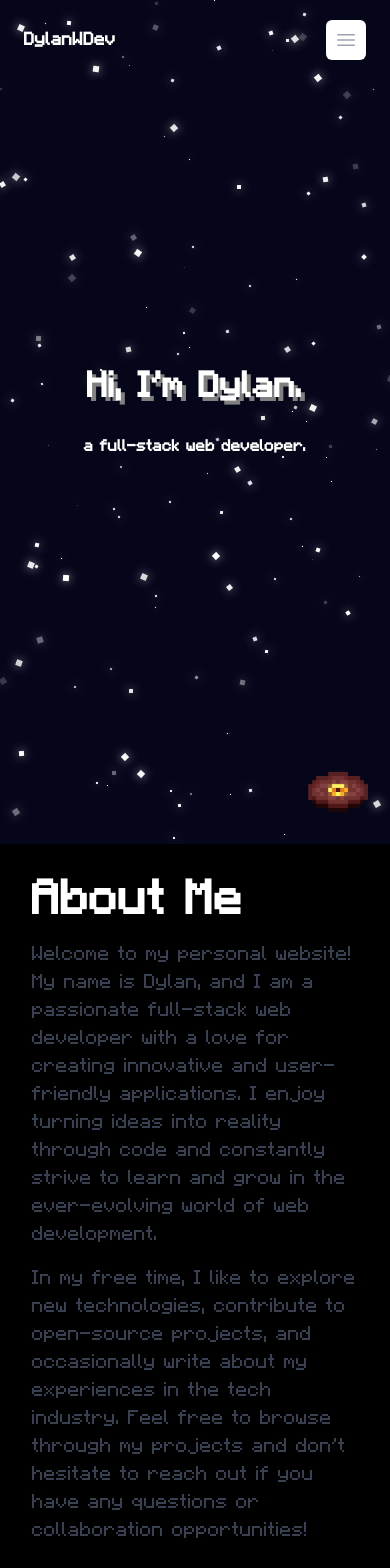
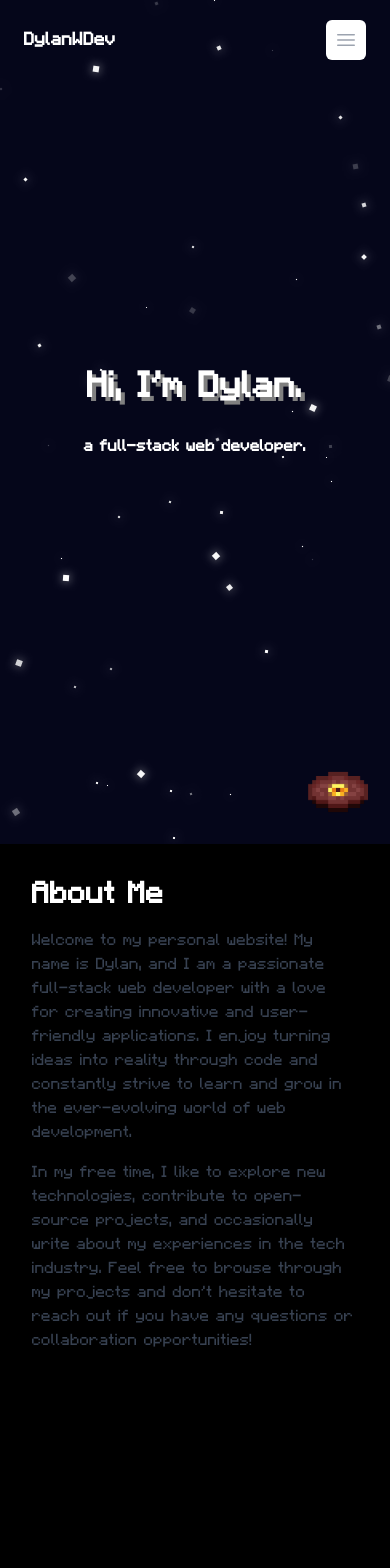
Before and after one commit to DylanWDev/Portfolio, a Next.js app: page / in a window 390 px wide. Shown: the top 1568 px of the page. Built offline with nearby package versions, Linux system fonts and the light colour scheme.

Commit message:
redid star component

```diff
--- a/src/app/components/About/About.jsx
+++ b/src/app/components/About/About.jsx
@@ -2,16 +2,16 @@ import React from "react";
 
 export default function About() {
   return (
-    <div className="container h-screen mx-auto p-8">
-      <h1 className="text-5xl text-white font-bold mb-4">About Me</h1>
+    <div className="container h-svh mx-auto p-8">
+      <h1 className="text-3xl md:text-5xl lg:text-5xl text-white font-bold mb-4">About Me</h1>
       <div className="grid place-content-center">
-        <p className="text-xl text-gray-700">
+        <p className="text-md md:text-xl lg:text-2xl text-gray-700">
           Welcome to my personal website! My name is Dylan, and I am a passionate full-stack web developer with a love for creating
           innovative and user-friendly applications. I enjoy turning ideas into reality through code and constantly strive to learn and grow in the ever-evolving world of web development.
         </p>
-      <p className="text-xl text-gray-700 mt-4">
-        In my free time, I like to explore new technologies, contribute to open-source projects, and occasionally write about my experiences in the tech industry. Feel free to browse through my projects and don't hesitate to reach out if you have any questions or collaboration opportunities!
-      </p>
+        <p className="text-md md:text-xl lg:text-2xl text-gray-700 mt-4">
+          In my free time, I like to explore new technologies, contribute to open-source projects, and occasionally write about my experiences in the tech industry. Feel free to browse through my projects and don't hesitate to reach out if you have any questions or collaboration opportunities!
+        </p>
       </div>
     </div>
   );
--- a/src/app/components/Stars/Stars.jsx
+++ b/src/app/components/Stars/Stars.jsx
@@ -5,7 +5,14 @@ export default function Home() {
   const [stars, setStars] = useState([]);
 
   const generateStars = () => {
-    const numStars = 125; // Adjust the number of stars as needed
+    let numStars;
+
+    if (window.innerWidth < 600) {
+      numStars = 50;
+    } else {
+      numStars = 125;
+    }
+
     const starsArray = [];
 
     const heightDiv = document.querySelector('.height');
@@ -38,12 +45,18 @@ export default function Home() {
     // Initial star generation
     generateStars();
 
-    // Regenerate stars when the window is resized
-    window.addEventListener('resize', generateStars);
+    // Regenerate stars when the window is resized (only on non-mobile devices)
+    const handleResize = () => {
+      if (window.innerWidth >= 600) { // Adjust the threshold as needed
+        generateStars();
+      }
+    };
+
+    window.addEventListener('resize', handleResize);
 
     // Clean up the event listener when the component unmounts
     return () => {
-      window.removeEventListener('resize', generateStars);
+      window.removeEventListener('resize', handleResize);
     };
   }, []);
 
```
